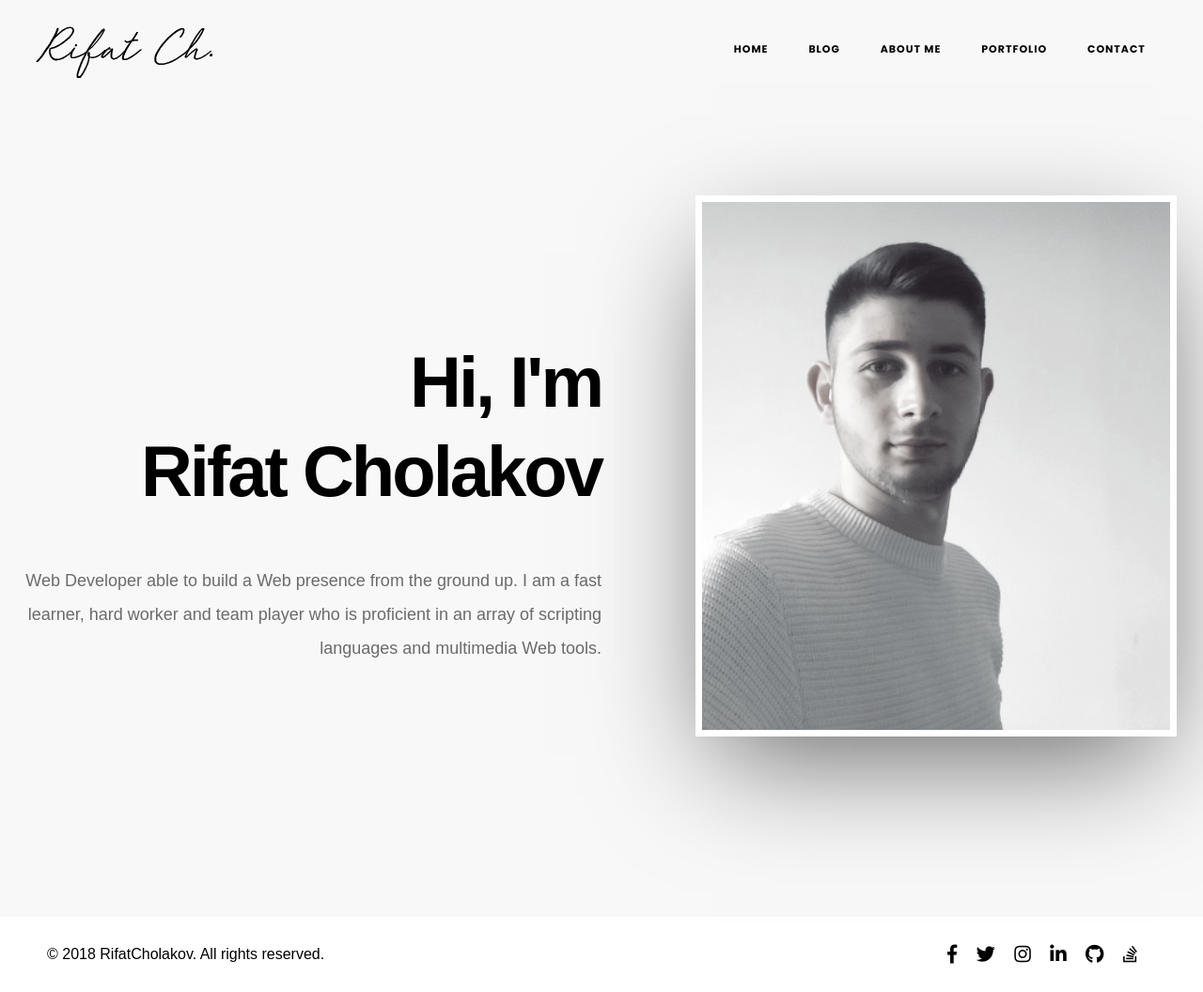
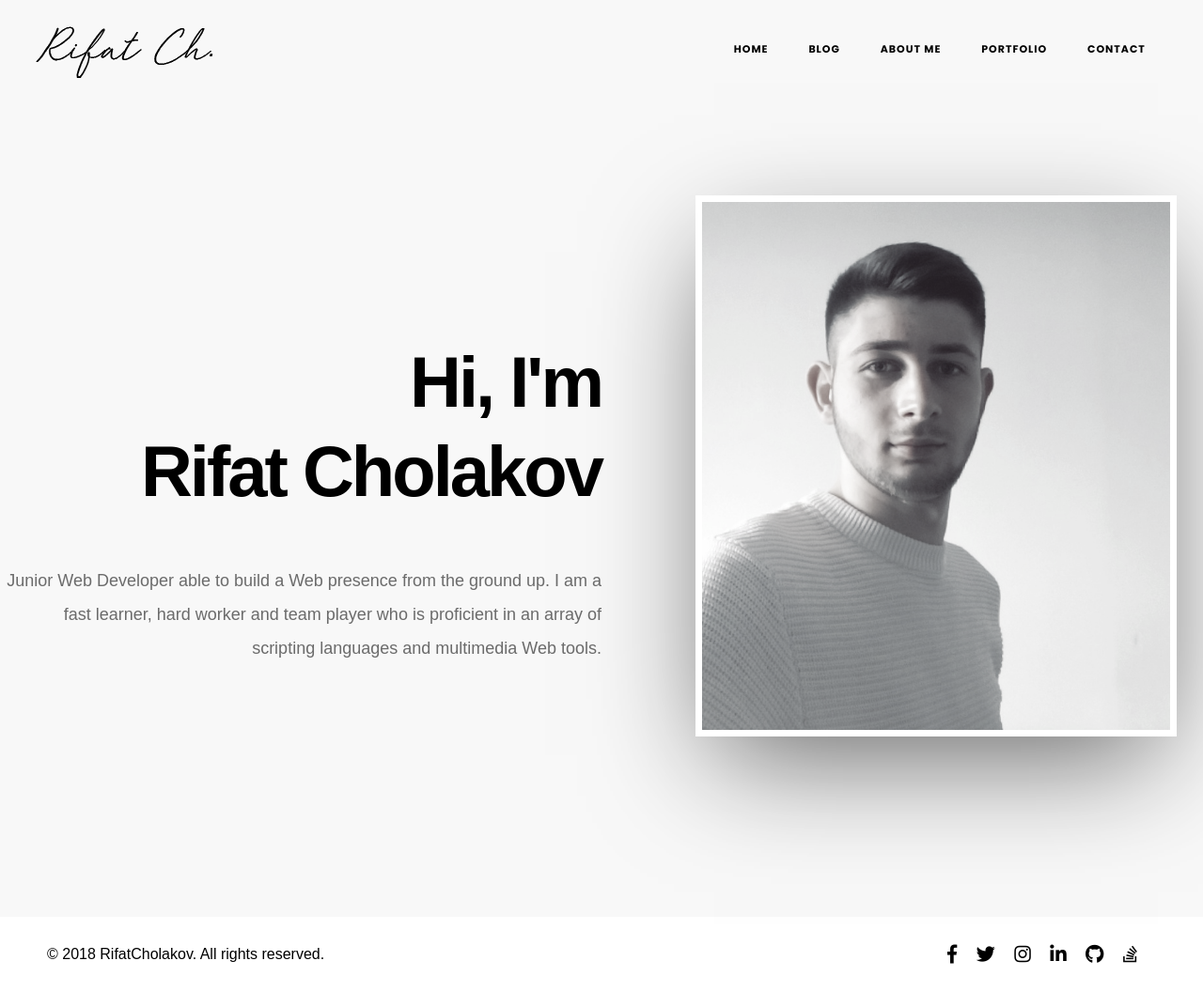
Before and after one commit to rifatcholakov/CSS-Advanced, a Jekyll site: the page built from index.html, in a window 1280 px wide. Shown: the whole page at 94% size. Built offline with Jekyll 4.4.1, drawn with Linux system fonts in a browser that asks for light colours; nearby versions of some CDN libraries.

Commit message:
Home page update

```diff
--- a/index.html
+++ b/index.html
@@ -7,7 +7,7 @@ title: Home
 <main class="home-main">
     <div class="home-intro">
         <h1 class="home-title">Hi, I'm <br> Rifat Cholakov</h1>
-        <p class="home-description">Web Developer able to build a Web presence from the ground up. I am a fast learner, hard worker and team player who is proficient in an array of scripting languages and multimedia Web tools.</p>
+        <p class="home-description">Junior Web Developer able to build a Web presence from the ground up. I am a fast learner, hard worker and team player who is proficient in an array of scripting languages and multimedia Web tools.</p>
     </div>
     <img class="home-portret" src="images/rifatcholakov.png" alt="Rifat Cholakov">
 </main>
```
